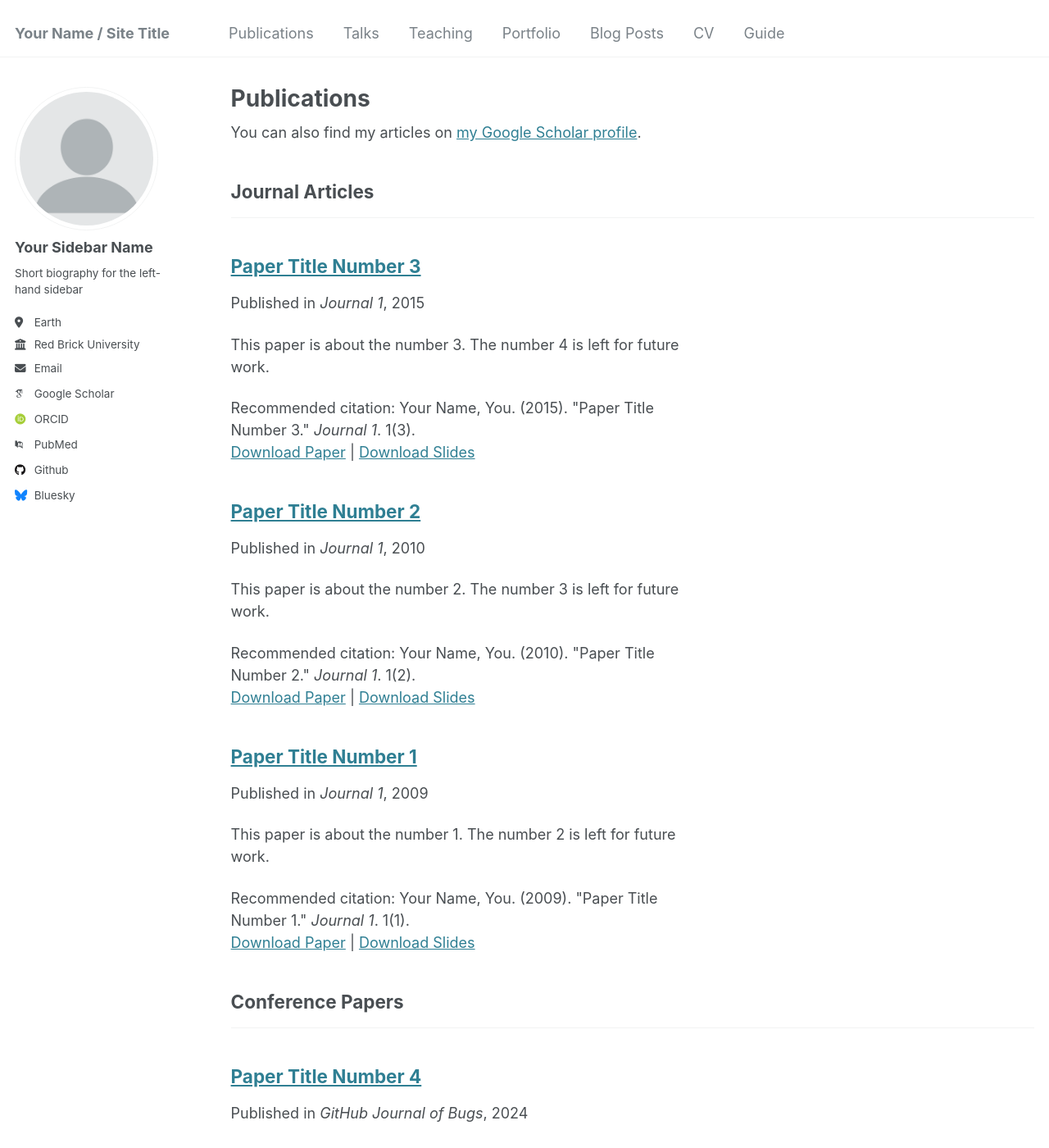
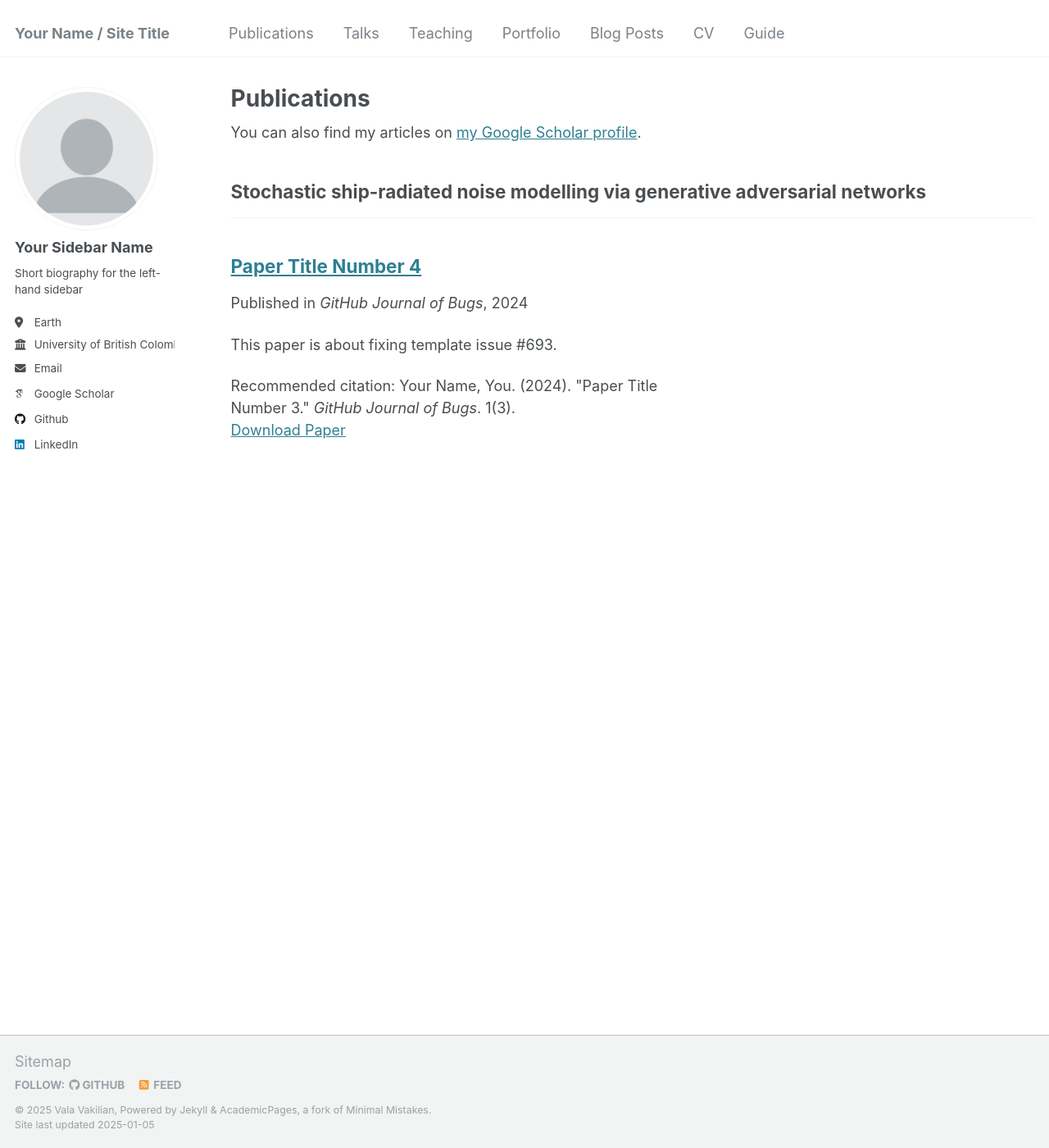
Before and after one commit to valavakilian/Website2, a Jekyll site: the page built from _pages/publications.html, in a window 1280 px wide and 1400 px high. Shown: the whole window at 82% size. Built offline with Jekyll 4.4.1, drawn with Linux system fonts in a browser that asks for light colours; some web fonts are replaced; some of the changed text lies outside the part shown.

Commit message:
Update _config.yml
First update

```diff
--- a/_config.yml
+++ b/_config.yml
@@ -10,9 +10,9 @@
 locale                   : "en-US"
 title                    : "Your Name / Site Title"
 title_separator          : "-"
-name                     : &name "Your Name"
-description              : &description "personal description"
-url                      : https://academicpages.github.io # the base hostname & protocol for your site e.g. "https://[your GitHub username].github.io"
+name                     : &name "Vala Vakilian"
+description              : &description "PhD Student"
+url                      : https://valavakilianweb.github.io # the base hostname & protocol for your site e.g. "https://[your GitHub username].github.io"
 baseurl                  : "" # the subpath of your site, e.g. "/blog"
 repository               : "academicpages/academicpages.github.io"
 
@@ -26,17 +26,17 @@ author:
   pronouns         : # example: "she/her"
   bio              : "Short biography for the left-hand sidebar"
   location         : "Earth"
-  employer         : "Red Brick University"
+  employer         : "University of British Colombia"
   uri              : # URL
   email            : "none@example.org"
 
   # Academic websites
   arxiv            : # URL - Update with the correct link to your profile
-  googlescholar    : "https://scholar.google.com/citations?user=PS_CX0AAAAAJ"
+  googlescholar    : "https://scholar.google.ca/citations?user=qmPYwsMAAAAJ&hl=en"
   impactstory      : # URL
-  orcid            : "http://orcid.org/yourorcidurl"
+  orcid            : # URL
   semantic         : # URL
-  pubmed           : "https://www.ncbi.nlm.nih.gov/pubmed/?term=john+snow"
+  pubmed           : # URL
   researchgate     : # URL
   scopus           : # URL
 
@@ -44,12 +44,12 @@ author:
   bitbucket        : # Username - Update with your username on the site
   codepen          : # Username
   dribbble         : # Username
-  github           : "academicpages"
+  github           : "valavakilian"
   kaggle           : # Username
   stackoverflow    : # User number or user number and name (i.e., use "1" or "1/jeff-atwood")
 
   # Social media
-  bluesky          : "bsky.app" # Replace this with you Bluesky username
+  bluesky          : # Username # Replace this with you Bluesky username
   facebook         : # Username
   flickr           : # Username
   foursquare       : # Username
@@ -58,7 +58,7 @@ author:
   keybase          : # Username
   instagram        : # Username
   lastfm           : # Username
-  linkedin         : # Username
+  linkedin         : "https://www.linkedin.com/in/vala-vakilian-7516ab162/?originalSubdomain=ca"
   mastodon         : # URL
   medium           : # URL
   pinterest        : # Username
@@ -76,12 +76,15 @@ author:
 
 # Publication Category - The following the list of publication categories and their headings
 publication_category:
-  books:
-    title: 'Books'
-  manuscripts:
-    title: 'Journal Articles'
   conferences:
-    title: 'Conference Papers'
+    title: 'Implicit geometry of next-token prediction: From language sparsity patterns to model representations'
+    title: 'Engineering the Neural Collapse Geometry of Supervised-Contrastive Loss'
+    title: 'Supervised-contrastive loss learns orthogonal frames and batching matters'
+    title: 'On the implicit geometry of cross-entropy parameterizations for label-imbalanced data'
+    title: 'Imbalance trouble: Revisiting neural-collapse geometry'
+    title: 'Stochastic ship-radiated noise modelling via generative adversarial networks'
+
+
 
 # Site Settings
 teaser                   :  # filename of teaser fallback teaser image placed in /images/, .e.g. "500x300.png"
```
